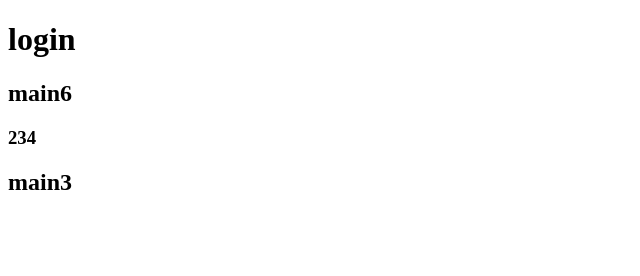
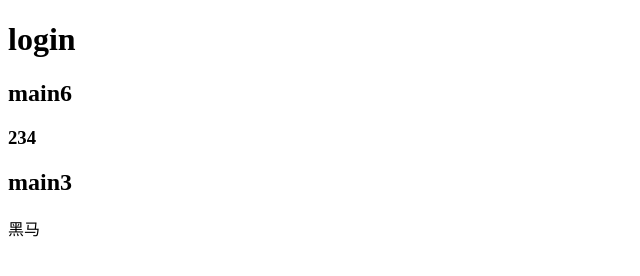
Before and after one commit to Weldon0/node, a plain HTML site: page index.html in a window 1280 px wide. Shown: the full height of the page, 0-640 px from the left. Drawn offline with Linux system fonts and the light colour scheme.

Commit message:
Update index.html

```diff
--- a/index.html
+++ b/index.html
@@ -12,6 +12,7 @@
   <h2>main6</h2>
   <h3>234</h3>
   <h2>main3</h2>
+  黑马
 </body>
 
 </html>
```
